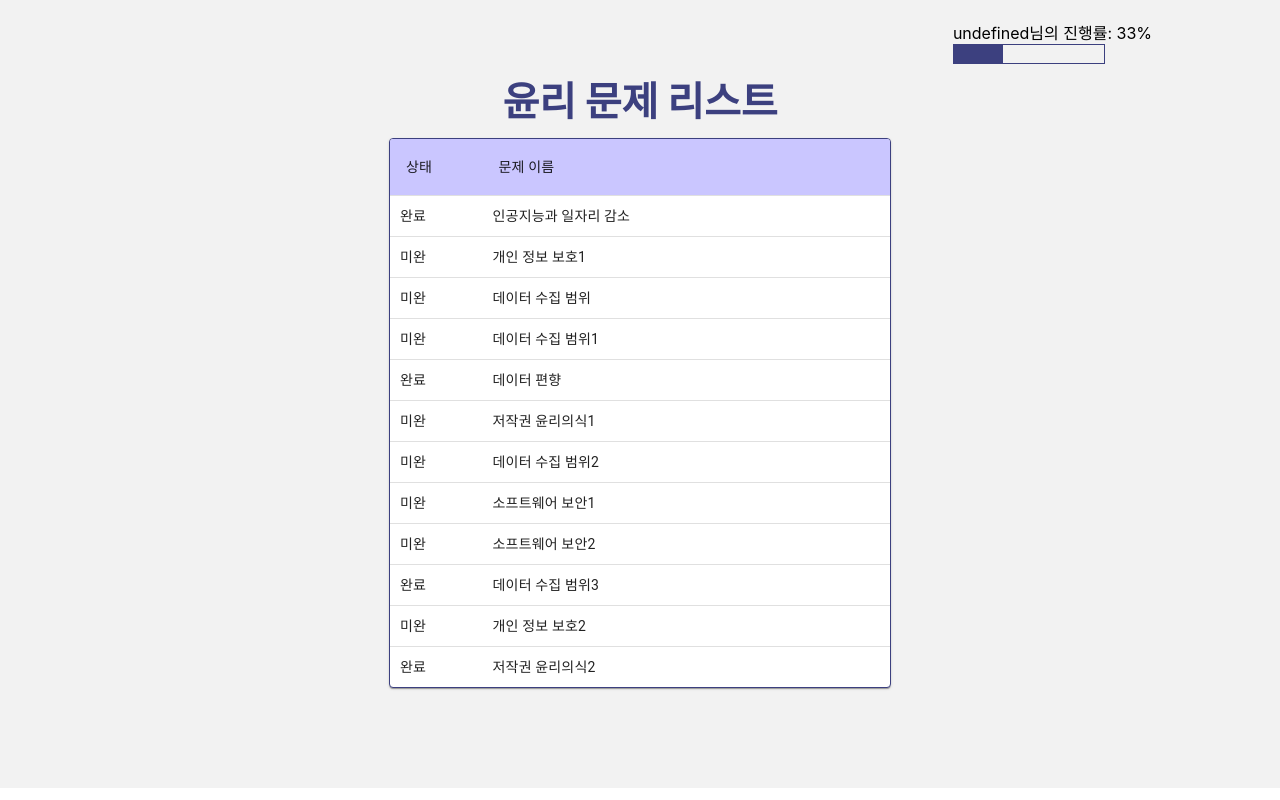
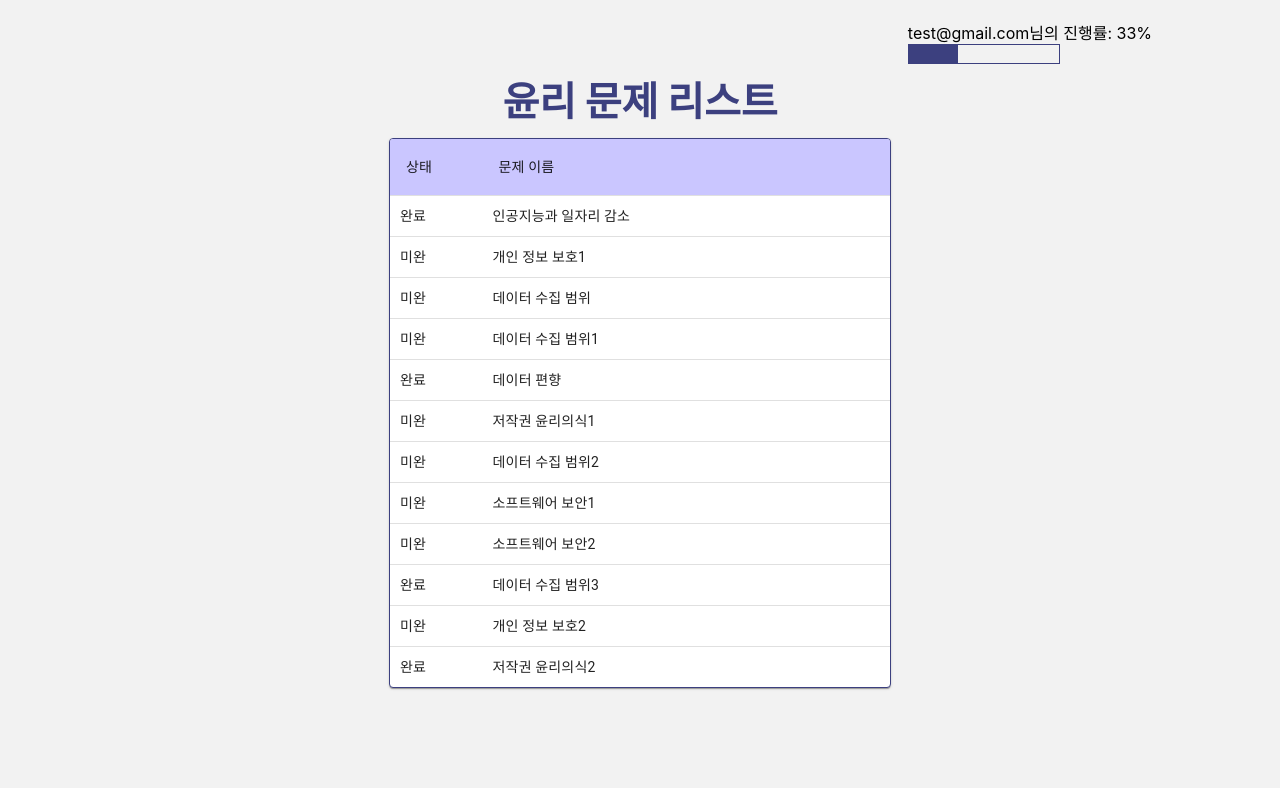
Before and after one commit to skkuse/2023spring_41class_team8, a React (Create React App) app in the folder fe/: page /ethics in a window 1280 px wide. Built offline with nearby package versions, Linux system fonts and the light colour scheme; a web font is replaced by a local one.

Commit message:
list에 사용자 이메일 나오도록 수정

```diff
--- a/fe/src/pages/codingProblem/codingProblemList.jsx
+++ b/fe/src/pages/codingProblem/codingProblemList.jsx
@@ -34,7 +34,7 @@ function CodingProblemList({ getUserInfo, updateUserInfo }) {
       <div className="coding_problem_score">
         <div>
           <div className="coding_problem_score_info">
-            {`${userInfo.username}님의 점수: 30`}
+            {`${userInfo.email}님의 점수: 30`}
           </div>
         </div>
       </div>
--- a/fe/src/pages/ethicsProblem/ethicsProblemList.jsx
+++ b/fe/src/pages/ethicsProblem/ethicsProblemList.jsx
@@ -33,7 +33,7 @@ function EthicsProblemList({ getUserInfo, updateUserInfo }) {
       <div className="ethics_problem_percent">
         <div>
           <div className="ethics_problem_percent_info">
-            {`${userInfo.username}님의 진행률: ${Math.round(
+            {`${userInfo.email}님의 진행률: ${Math.round(
               (userInfo.solvedEthicsProblems.length / data.length) * 100
             )}%`}
           </div>
```
